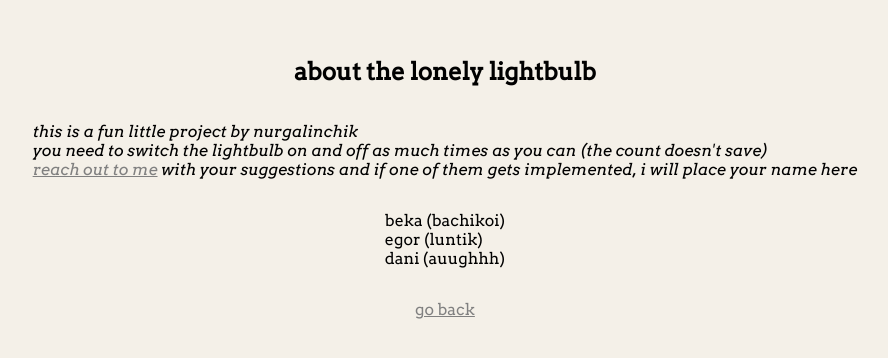
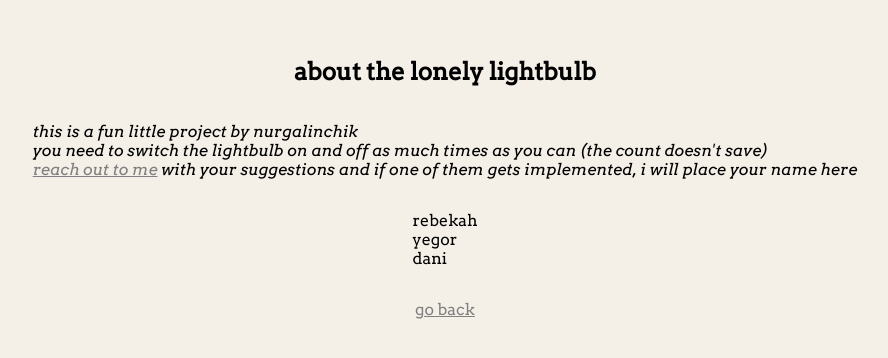
Before and after one commit to nurgalinchik/the-lonely-lightbulb, a plain HTML site: page about.html in a window 1280 px wide. Shown: the part 222-580 px from the top of the page, without its empty margins (195-1083 px from the left). Drawn offline with Linux system fonts and the light colour scheme.

Commit message:
Update about.html

```diff
--- a/about.html
+++ b/about.html
@@ -15,7 +15,7 @@
       <p>this is a fun little project by nurgalinchik<br>you need to switch the lightbulb on and off as much times as you can (the count doesn't save)<br><a href = "mailto:nurgerni@gmail.com?subject = Feedback">reach out to me</a> with your suggestions and if one of them gets implemented, i will place your name here</p>
     </div>
     <div class="D3" id="text">
-      <p>beka (bachikoi)<br>egor (luntik)<br>dani (auughhh)</p>
+      <p>rebekah<br>yegor<br>dani</p>
     </div>
     <div class="D4">
       <p><a href="index.html">go back</a></p>
```
